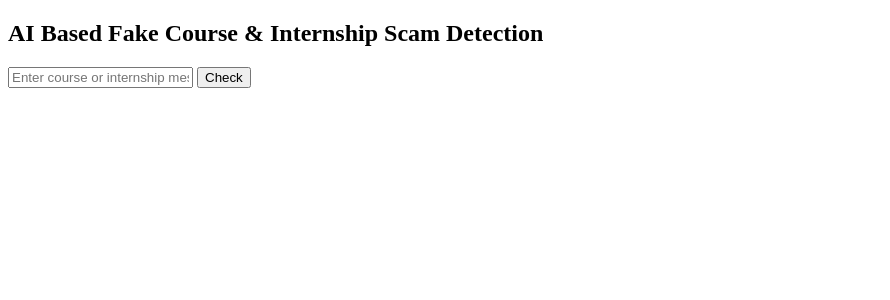
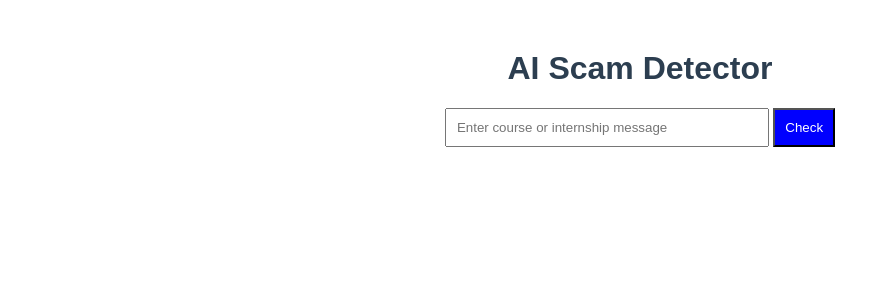
Before and after one commit to akshaya-gurrana7/ai-scam-detector, a Flask app: page / in a window 1280 px wide. Shown: the top 300 px of the page, without its empty margins (0-890 px from the left). Run offline with Flask 3, Linux system fonts and the light colour scheme.

Commit message:
Enhance index.html layout and styling
Updated styles and structure for better presentation.

```diff
--- a/templates/index.html
+++ b/templates/index.html
@@ -6,16 +6,22 @@
 
 <body>
 
-    <h2>AI Based Fake Course & Internship Scam Detection</h2>
+    <body style="font-family: Arial; text-align: center; margin-top: 50px;">
 
-    <form method="POST">
-        <input type="text" name="message" placeholder="Enter course or internship message" required>
-        <button type="submit">Check</button>
-    </form>
+<h1 style="color: #2c3e50;">AI Scam Detector</h1>
 
-    {% if prediction %}
-    <h3>{{ prediction }}</h3>
-{% endif %}
+<form method="POST">
+    <input type="text" name="message" placeholder="Enter course or internship message"
+    style="padding:10px; width:300px;">
+
+    <button type="submit" style="padding:10px; background:blue; color:white;">
+        Check
+    </button>
+</form>
+
+<br>
+
+<h2>{{ prediction }}</h2>
 
 </body>
 </html>
```
